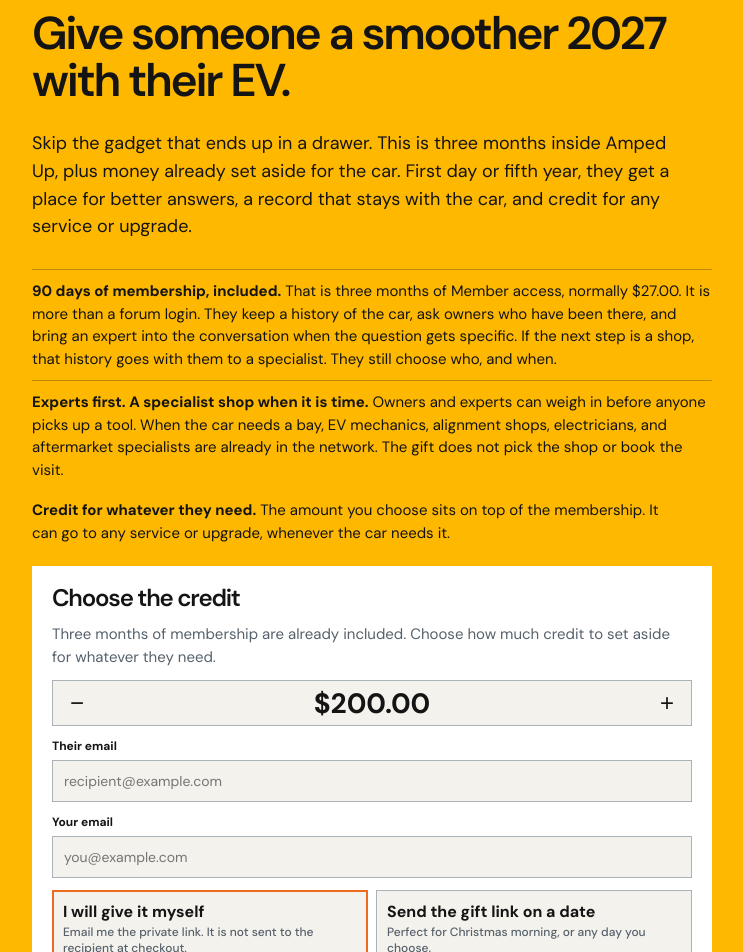
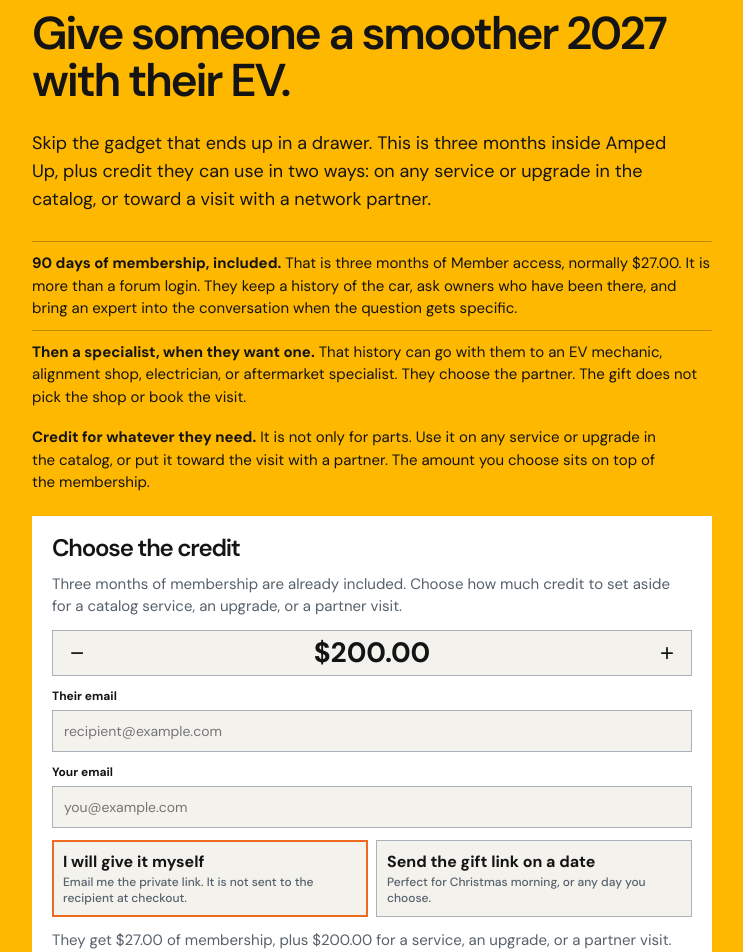
Before and after one commit to erichester76/volt-yard, a Next.js app: page /black-friday in a window 1280 px wide. Shown: the part 60-1012 px from the top of the page, without its empty margins (268-1011 px from the left). Built offline with nearby package versions, Linux system fonts and the light colour scheme; no server answers; the database is empty; a web font is replaced by a local one.

Commit message:
style: explain catalog credit and partner visits

```diff
--- a/app/black-friday/page.tsx
+++ b/app/black-friday/page.tsx
@@ -52,18 +52,18 @@ export default function BlackFridayPage() {
       <div>
         <p className="eyebrow">The gift they will still be glad they opened</p>
         <h1 className="heading-primary">Give someone a smoother 2027 with their EV.</h1>
-        <p className="intro">Skip the gadget that ends up in a drawer. This is three months inside Amped Up, plus money already set aside for the car. First day or fifth year, they get a place for better answers, a record that stays with the car, and credit for any service or upgrade.</p>
+        <p className="intro">Skip the gadget that ends up in a drawer. This is three months inside Amped Up, plus credit they can use in two ways: on any service or upgrade in the catalog, or toward a visit with a network partner.</p>
         <ol className="gift-offer-story">
-          <li><b>{giftMembershipDays} days of membership, included.</b> That is three months of Member access, normally {money(giftMembershipValueCents)}. It is more than a forum login. They keep a history of the car, ask owners who have been there, and bring an expert into the conversation when the question gets specific. If the next step is a shop, that history goes with them to a specialist. They still choose who, and when.</li>
-          <li><b>Experts first. A specialist shop when it is time.</b> Owners and experts can weigh in before anyone picks up a tool. When the car needs a bay, EV mechanics, alignment shops, electricians, and aftermarket specialists are already in the network. The gift does not pick the shop or book the visit.</li>
+          <li><b>{giftMembershipDays} days of membership, included.</b> That is three months of Member access, normally {money(giftMembershipValueCents)}. It is more than a forum login. They keep a history of the car, ask owners who have been there, and bring an expert into the conversation when the question gets specific.</li>
+          <li><b>Then a specialist, when they want one.</b> That history can go with them to an EV mechanic, alignment shop, electrician, or aftermarket specialist. They choose the partner. The gift does not pick the shop or book the visit.</li>
         </ol>
-        <p className="gift-offer-limit"><b>Credit for whatever they need.</b> The amount you choose sits on top of the membership. It can go to any service or upgrade, whenever the car needs it.</p>
+        <p className="gift-offer-limit"><b>Credit for whatever they need.</b> It is not only for parts. Use it on any service or upgrade in the catalog, or put it toward the visit with a partner. The amount you choose sits on top of the membership.</p>
       </div>
       <div className="gift-offer-aside">
         <CatalogTeaser compact title="The credit can go to things like" />
         <form className="gift-offer-form" onSubmit={buy}>
           <h2>Choose the credit</h2>
-          <p>Three months of membership are already included. Choose how much credit to set aside for whatever they need.</p>
+          <p>Three months of membership are already included. Choose how much credit to set aside for a catalog service, an upgrade, or a partner visit.</p>
           <div className="gift-amount-stepper">
             <button type="button" aria-label="Decrease gift amount by 100 dollars" onClick={() => changeAmount(-1)} disabled={creditCents <= giftCreditMinimumCents}>−</button>
             <strong>{money(creditCents)}</strong>
@@ -84,7 +84,7 @@ export default function BlackFridayPage() {
             </label>
           </div>
           {delivery === "scheduled" && <label className="gift-date-field">Delivery date<input required type="date" value={sendOn} min={new Date().toISOString().slice(0, 10)} onChange={(event) => setSendOn(event.target.value)} onClick={(event) => { try { event.currentTarget.showPicker(); } catch { /* The picker is already open. */ } }} /></label>}
-          <p className="gift-offer-summary">They get {money(giftMembershipValueCents)} of membership, plus {money(creditCents)} for whatever they need.</p>
+          <p className="gift-offer-summary">They get {money(giftMembershipValueCents)} of membership, plus {money(creditCents)} for a service, an upgrade, or a partner visit.</p>
           <Button disabled={submitting}>{submitting ? "Taking you to checkout..." : `Give ${money(creditCents)}`}</Button>
           {message && <p className="form-message" role="alert">{message}</p>}
         </form>
```
